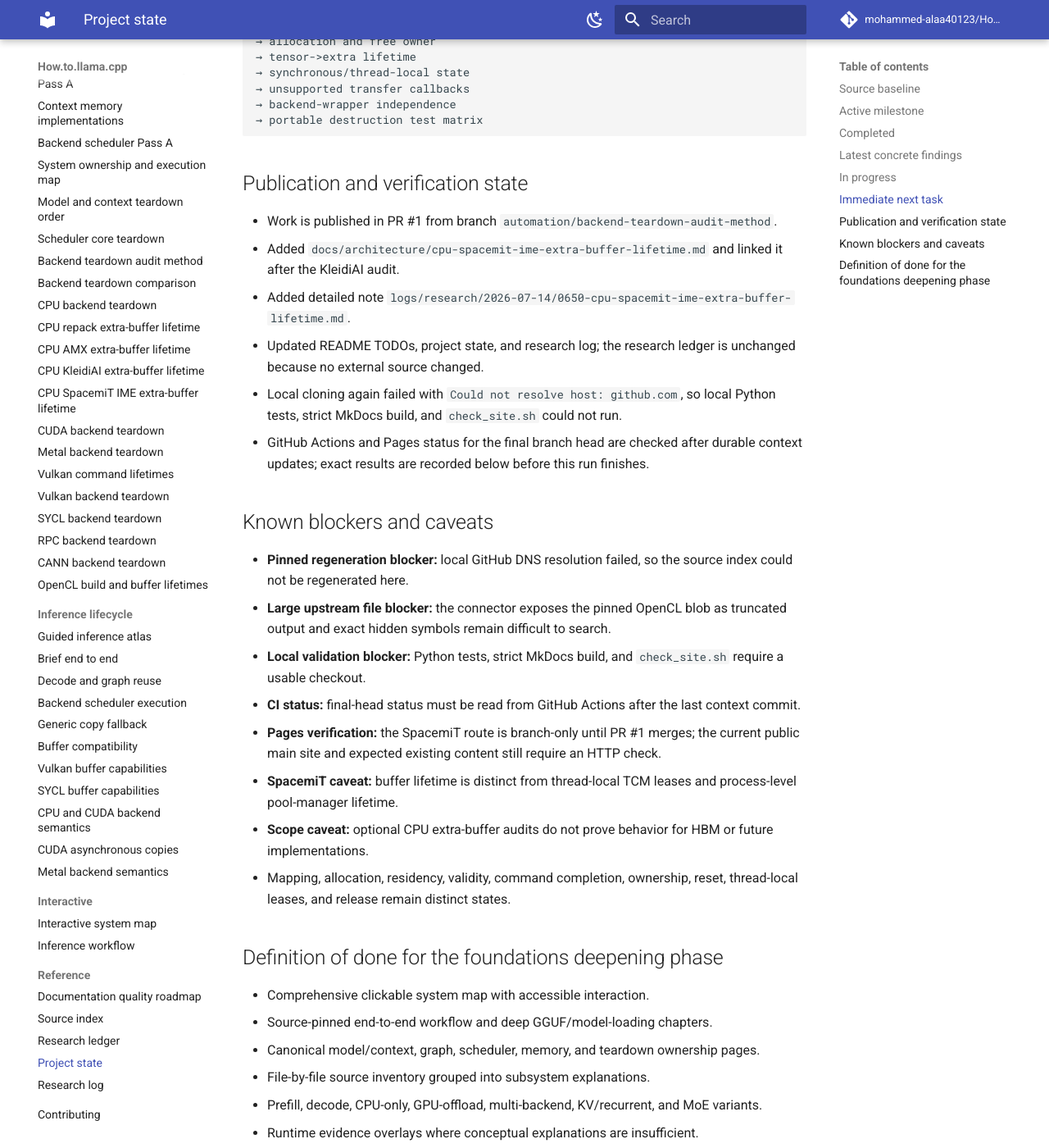
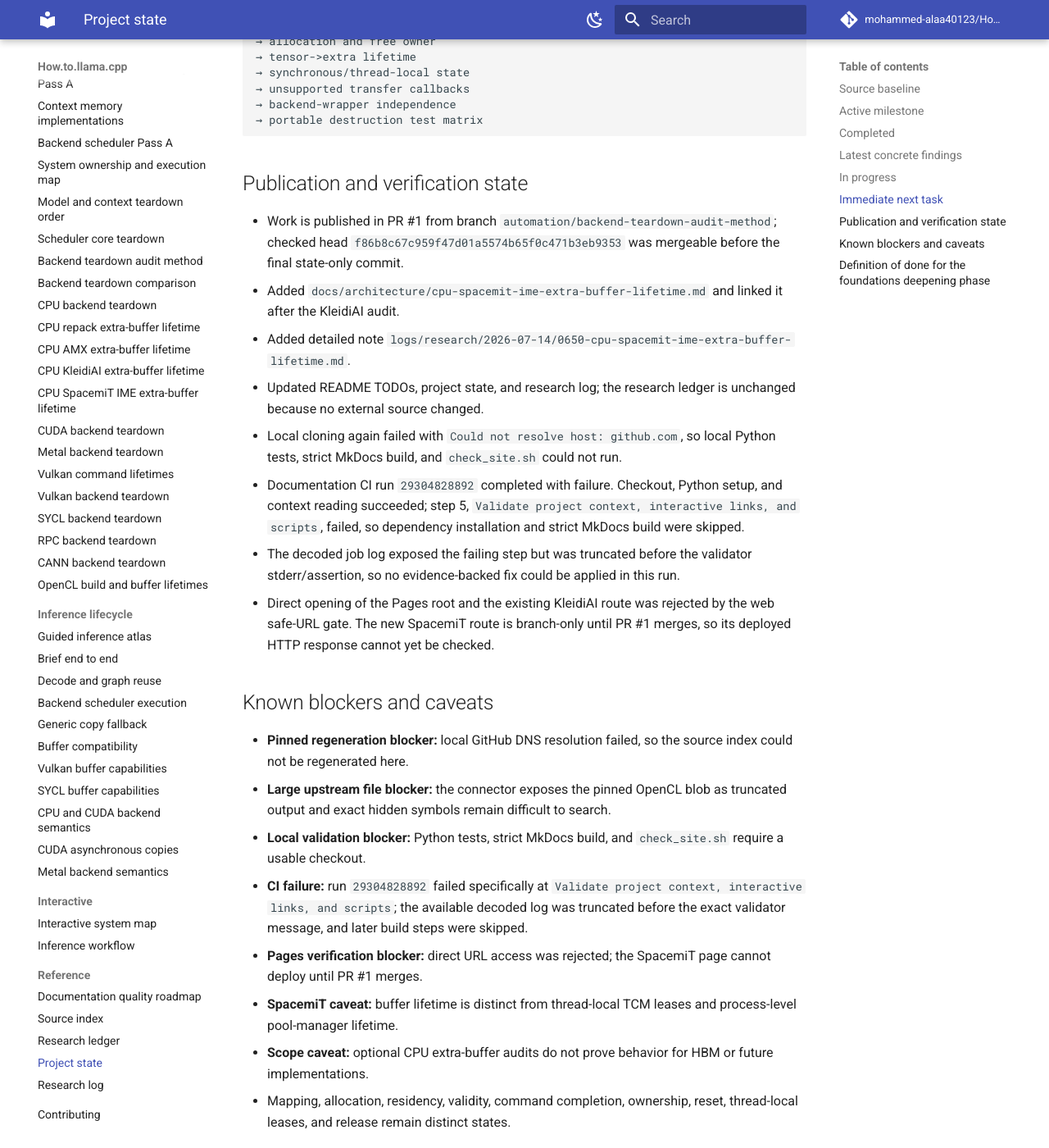
Before and after one commit to mohammed-alaa40123/How.to.llama.cpp, an MkDocs documentation site: the page built from docs/reference/project-state.md, in a window 1280 px wide and 1400 px high, scrolled down 2235 px. Shown: the whole window at 82% size. Built offline with MkDocs 1.6.1 and Material for MkDocs 9.7.7, drawn with Linux system fonts in a browser that asks for light colours; comment, search, counter and statistics services are not loaded; some of the changed text lies outside the part shown.

Commit message:
docs: record final CI and Pages blockers

```diff
--- a/docs/reference/project-state.md
+++ b/docs/reference/project-state.md
@@ -63,20 +63,22 @@ repack / AMX / KleidiAI / SpacemiT
 
 ## Publication and verification state
 
-- Work is published in PR #1 from branch `automation/backend-teardown-audit-method`.
+- Work is published in PR #1 from branch `automation/backend-teardown-audit-method`; checked head `f86b8c67c959f47d01a5574b65f0c471b3eb9353` was mergeable before the final state-only commit.
 - Added `docs/architecture/cpu-spacemit-ime-extra-buffer-lifetime.md` and linked it after the KleidiAI audit.
 - Added detailed note `logs/research/2026-07-14/0650-cpu-spacemit-ime-extra-buffer-lifetime.md`.
 - Updated README TODOs, project state, and research log; the research ledger is unchanged because no external source changed.
 - Local cloning again failed with `Could not resolve host: github.com`, so local Python tests, strict MkDocs build, and `check_site.sh` could not run.
-- GitHub Actions and Pages status for the final branch head are checked after durable context updates; exact results are recorded below before this run finishes.
+- Documentation CI run `29304828892` completed with failure. Checkout, Python setup, and context reading succeeded; step 5, `Validate project context, interactive links, and scripts`, failed, so dependency installation and strict MkDocs build were skipped.
+- The decoded job log exposed the failing step but was truncated before the validator stderr/assertion, so no evidence-backed fix could be applied in this run.
+- Direct opening of the Pages root and the existing KleidiAI route was rejected by the web safe-URL gate. The new SpacemiT route is branch-only until PR #1 merges, so its deployed HTTP response cannot yet be checked.
 
 ## Known blockers and caveats
 
 - **Pinned regeneration blocker:** local GitHub DNS resolution failed, so the source index could not be regenerated here.
 - **Large upstream file blocker:** the connector exposes the pinned OpenCL blob as truncated output and exact hidden symbols remain difficult to search.
 - **Local validation blocker:** Python tests, strict MkDocs build, and `check_site.sh` require a usable checkout.
-- **CI status:** final-head status must be read from GitHub Actions after the last context commit.
-- **Pages verification:** the SpacemiT route is branch-only until PR #1 merges; the current public main site and expected existing content still require an HTTP check.
+- **CI failure:** run `29304828892` failed specifically at `Validate project context, interactive links, and scripts`; the available decoded log was truncated before the exact validator message, and later build steps were skipped.
+- **Pages verification blocker:** direct URL access was rejected; the SpacemiT page cannot deploy until PR #1 merges.
 - **SpacemiT caveat:** buffer lifetime is distinct from thread-local TCM leases and process-level pool-manager lifetime.
 - **Scope caveat:** optional CPU extra-buffer audits do not prove behavior for HBM or future implementations.
 - Mapping, allocation, residency, validity, command completion, ownership, reset, thread-local leases, and release remain distinct states.
```
Also changed, not shown: other parts of docs/reference/project-state.md (+1 -1 lines).
